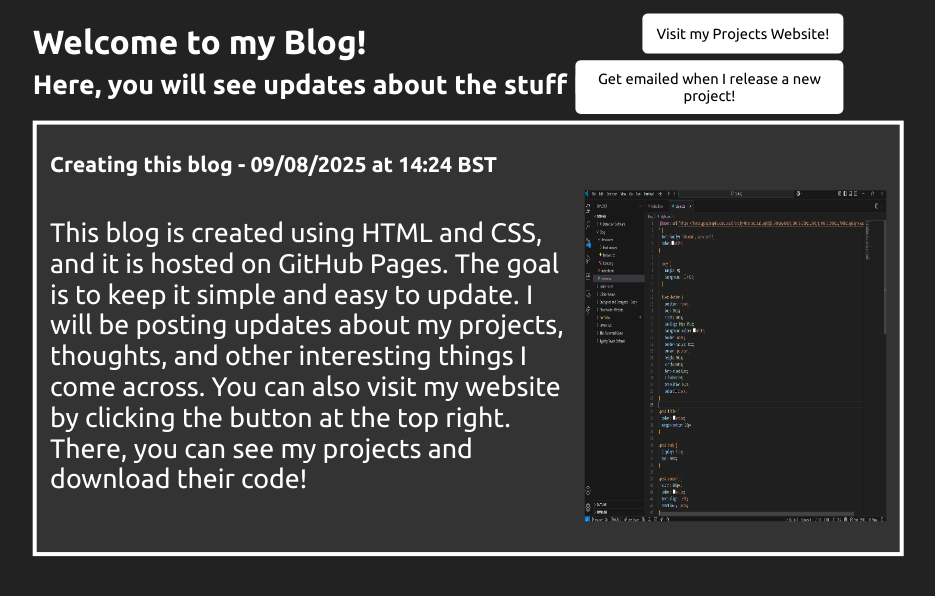
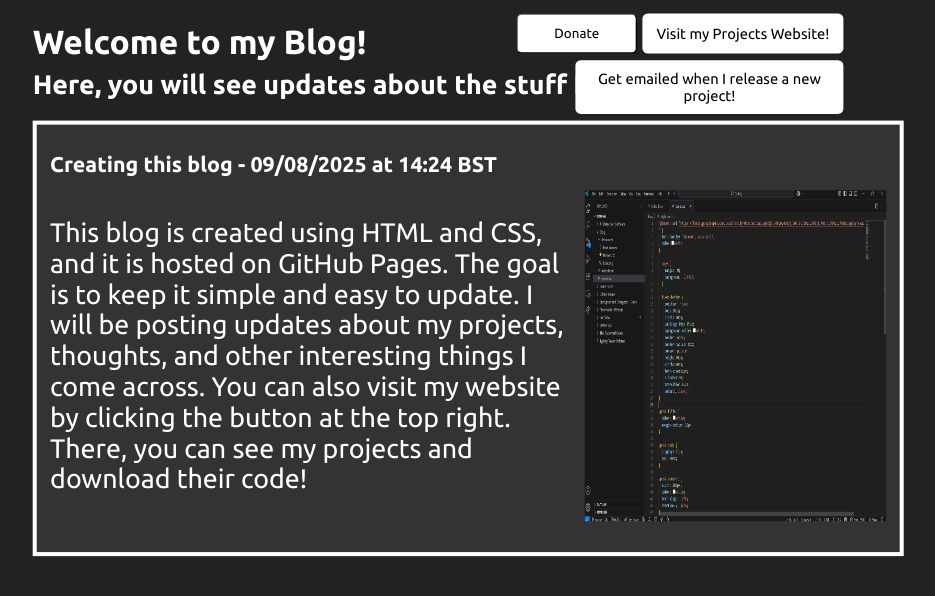
Before and after one commit to Sim20004/Blog, a plain HTML site: page index.html in a window 1280 px wide. Shown: the whole page, without its empty margins (212-1147 px from the left). Drawn offline with Linux system fonts and the light colour scheme.

Commit message:
Update style.css

```diff
--- a/style.css
+++ b/style.css
@@ -13,15 +13,15 @@
 #donate {
     position: fixed;
     font-size: 20px;
-    bottom: 90px;
-    right: 20px;
+    right: 328px;
     background-color: white;
-    color:black;
+    color: black;
     width: 180px;
-    height: 50px;
+    height: 60px;
+    z-index: 100;
+    transition: 0.2s;
+    top: 20px;
     border-radius: 8px;
-    z-index:100;
-    transition:0.2s;
 }
 
 #donate:hover {
```
